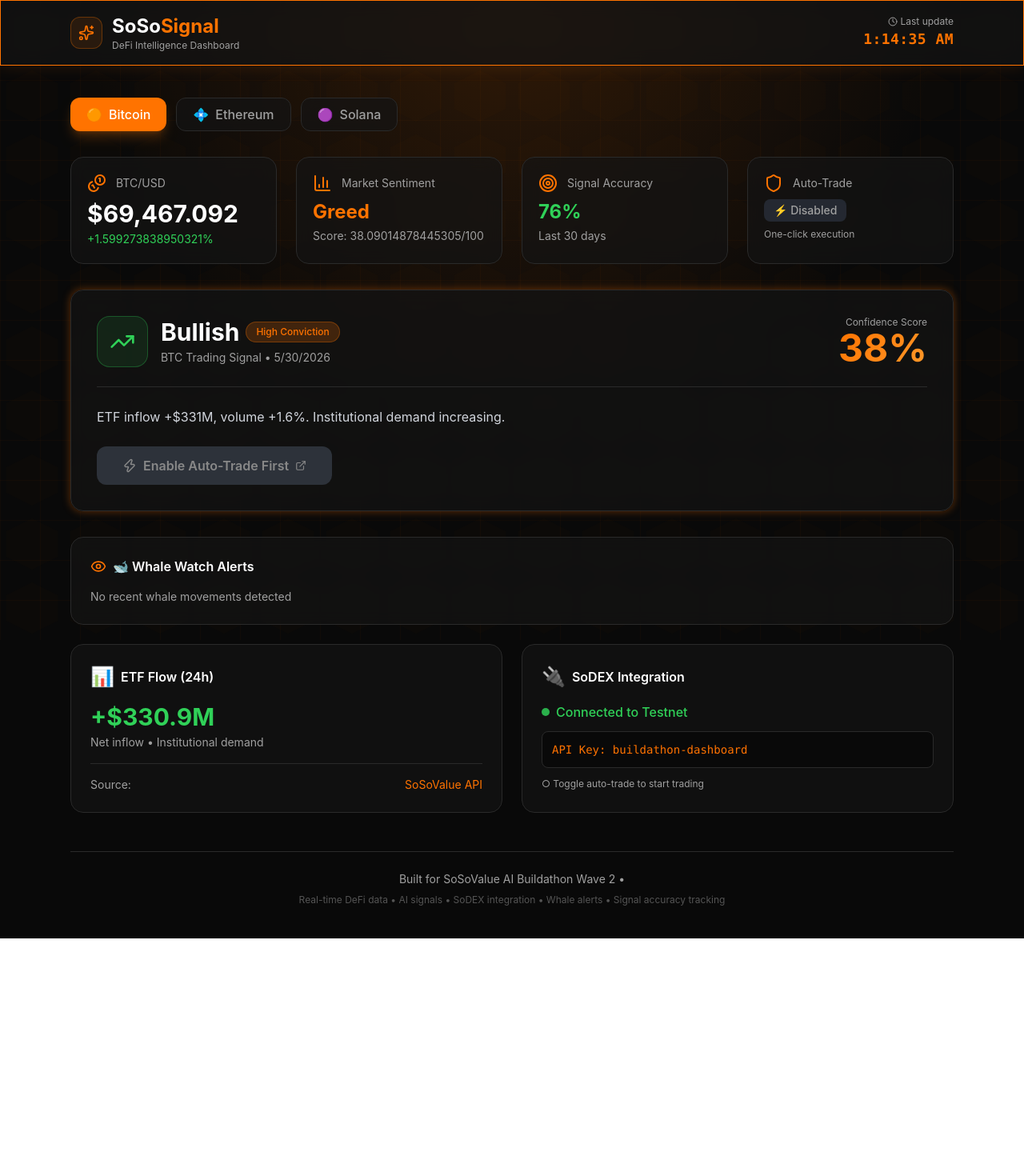
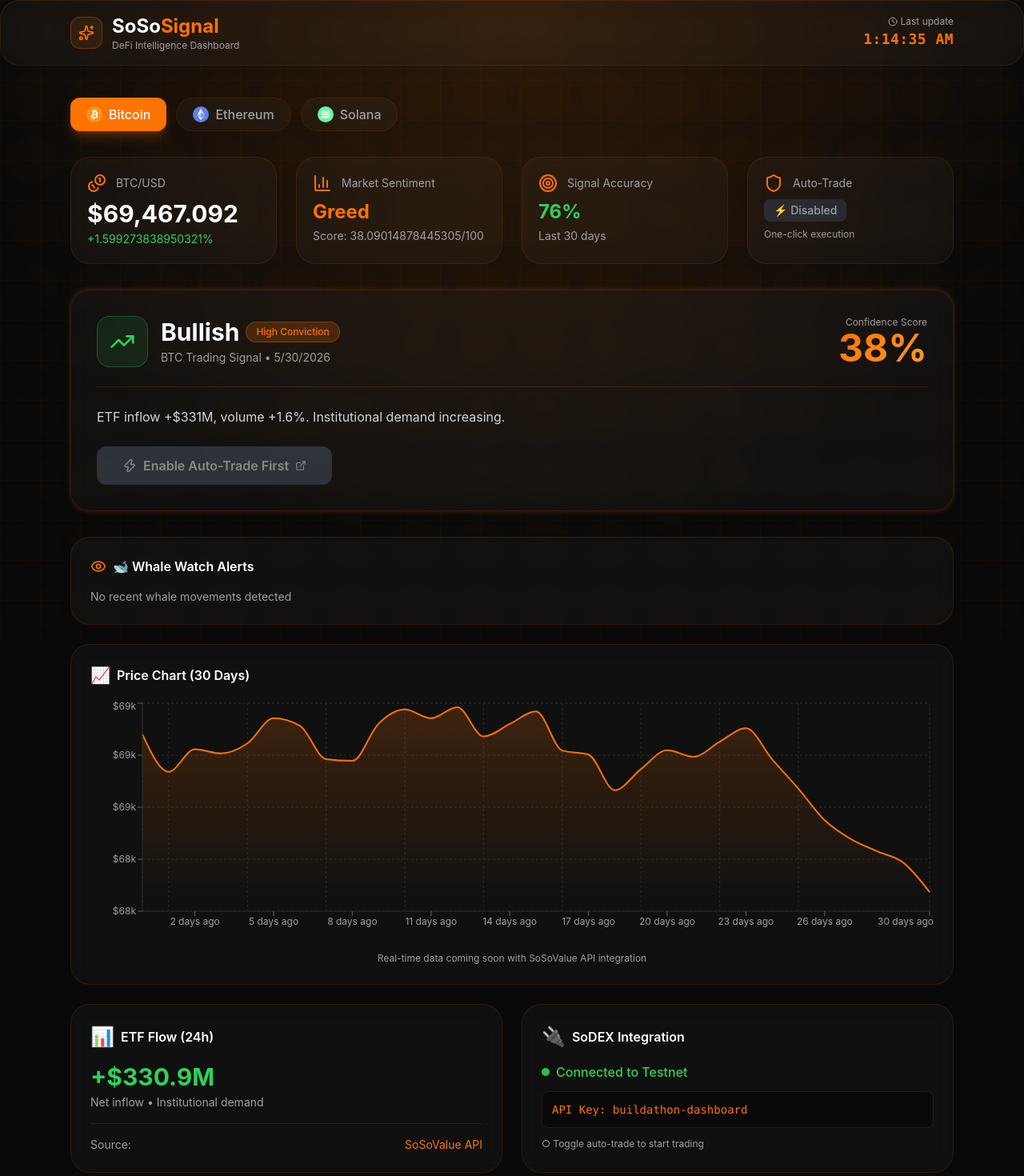
Before and after one commit to abdulsaminu/soso-dashboard, a Next.js app: page / in a window 1280 px wide. Shown: the top 1470 px of the page at 80% size. Before the commit the page ends 1173 px from the top, so only its background shows below. Built offline with nearby package versions, Linux system fonts and the light colour scheme.

Commit message:
feat: added price chart component and updated glass card styles

```diff
--- /dev/null
+++ b/app/components/PriceChart.tsx
@@ -0,0 +1,79 @@
+"use client";
+
+import {
+  AreaChart,
+  Area,
+  XAxis,
+  YAxis,
+  Tooltip,
+  ResponsiveContainer,
+  CartesianGrid,
+} from 'recharts';
+
+// Mock price data (will be replaced with real API data)
+const generateMockData = () => {
+  const data = [];
+  let price = 68000;
+  for (let i = 30; i >= 0; i--) {
+    const change = (Math.random() - 0.5) * 400;
+    price = price + change;
+    data.push({
+      date: `${i} days ago`,
+      price: price,
+    });
+  }
+  return data.reverse();
+};
+
+export default function PriceChart() {
+  const data = generateMockData();
+
+  return (
+    <div className="glass-card p-6 w-full">
+      <h3 className="font-semibold mb-4 text-soso-text-primary flex items-center gap-2">
+        <span className="text-xl">📈</span> Price Chart (30 Days)
+      </h3>
+      <ResponsiveContainer width="100%" height={300}>
+        <AreaChart data={data}>
+          <defs>
+            <linearGradient id="priceGradient" x1="0" y1="0" x2="0" y2="1">
+              <stop offset="5%" stopColor="#FF7300" stopOpacity={0.3} />
+              <stop offset="95%" stopColor="#FF7300" stopOpacity={0} />
+            </linearGradient>
+          </defs>
+          <CartesianGrid strokeDasharray="3 3" stroke="#2A2A2A" />
+          <XAxis
+            dataKey="date"
+            tick={{ fill: '#A0A0A0', fontSize: 12 }}
+            axisLine={{ stroke: '#2A2A2A' }}
+          />
+          <YAxis
+            tick={{ fill: '#A0A0A0', fontSize: 12 }}
+            axisLine={{ stroke: '#2A2A2A' }}
+            domain={['auto', 'auto']}
+            tickFormatter={(value) => `$${(value / 1000).toFixed(0)}k`}
+          />
+          <Tooltip
+            contentStyle={{
+              backgroundColor: '#141414',
+              border: '1px solid rgba(255, 115, 0, 0.2)',
+              borderRadius: '12px',
+              color: '#FFFFFF',
+            }}
+            formatter={(value: number) => [`$${value.toLocaleString()}`, 'Price']}
+          />
+          <Area
+            type="monotone"
+            dataKey="price"
+            stroke="#FF7300"
+            strokeWidth={2}
+            fill="url(#priceGradient)"
+          />
+        </AreaChart>
+      </ResponsiveContainer>
+      <div className="text-soso-text-secondary text-xs text-center mt-4">
+        Real-time data coming soon with SoSoValue API integration
+      </div>
+    </div>
+  );
+}
--- a/app/globals.css
+++ b/app/globals.css
@@ -3,23 +3,24 @@
 @theme {
   /* SoSoValue Official Colors */
   --color-soso-bg: #090909;
-  --color-soso-card: #141414;
+  --color-soso-card: rgba(20, 20, 20, 0.6);
   --color-soso-accent: #FF7300;
   --color-soso-accent-hover: #E06600;
   --color-soso-text-primary: #FFFFFF;
   --color-soso-text-secondary: #A0A0A0;
   --color-soso-success: #30D158;
   --color-soso-danger: #FF453A;
-  --color-soso-border: #2A2A2A;
+  --color-soso-border: rgba(255, 115, 0, 0.15);
 }
 
-/* SoSoValue Base Styles */
+/* Base Styles */
 html {
   scroll-behavior: smooth;
 }
 
 body {
   font-family: 'Inter', system-ui, -apple-system, 'Segoe UI', Roboto, sans-serif;
+  background: #090909;
 }
 
 /* New Background with Radial Gradient */
@@ -50,7 +51,7 @@
   z-index: 0;
 }
 
-/* Floating Hexagon Shapes (DeFi abstract pattern) */
+/* Floating Hexagon Shapes */
 .defi-bg::after {
   content: "";
   position: fixed;
@@ -66,17 +67,18 @@
   opacity: 0.5;
 }
 
-/* Glass Card */
+/* Glass Card Effect */
 .glass-card {
-  background: rgba(20, 20, 20, 0.7);
-  backdrop-filter: blur(10px);
-  border: 1px solid #2A2A2A;
+  background: rgba(255, 255, 255, 0.03);
+  backdrop-filter: blur(12px);
+  border: 1px solid rgba(255, 115, 0, 0.12);
+  border-radius: 1.5rem;
   transition: all 0.3s ease;
 }
 
 .glass-card:hover {
-  border-color: #FF7300;
-  box-shadow: 0 0 20px rgba(255, 115, 0, 0.15);
+  border-color: rgba(255, 115, 0, 0.35);
+  background: rgba(255, 255, 255, 0.05);
 }
 
 /* Gradient Text */
@@ -90,8 +92,8 @@
 
 /* Animated Orange Glow */
 @keyframes orangeGlow {
-  0%, 100% { box-shadow: 0 0 5px rgba(255, 115, 0, 0.3); }
-  50% { box-shadow: 0 0 20px rgba(255, 115, 0, 0.5); }
+  0%, 100% { box-shadow: 0 0 5px rgba(255, 115, 0, 0.2); }
+  50% { box-shadow: 0 0 20px rgba(255, 115, 0, 0.35); }
 }
 
 .neon-orange-glow {
--- a/app/page.tsx
+++ b/app/page.tsx
@@ -6,6 +6,7 @@
   Sparkles, Coins, BarChart3, Shield, Clock,
   Target, Eye, Wallet, RefreshCw, CheckCircle, XCircle
 } from "lucide-react";
+import PriceChart from './components/PriceChart';
 
 type Asset = 'BTC' | 'ETH' | 'SOL';
 type Signal = {
@@ -43,7 +44,6 @@
 
       if (data.error) throw new Error(data.error);
 
-      // Set data based on selected asset
       const assetData = data[selectedAsset.toLowerCase()];
       setPrice(assetData.price);
       setChange24h(assetData.change24h);
@@ -54,7 +54,6 @@
       setAccuracy(data.accuracy);
     } catch (error) {
       console.error('Fetch error:', error);
-      // Fallback mock data
       setPrice(selectedAsset === 'BTC' ? 69420 : selectedAsset === 'ETH' ? 3800 : 180);
       setChange24h(2.34);
       setSignal({
@@ -107,9 +106,9 @@
   }, [selectedAsset]);
 
   const assetButtons = [
-    { symbol: 'BTC', name: 'Bitcoin', icon: '🟠' },
-    { symbol: 'ETH', name: 'Ethereum', icon: '💠' },
-    { symbol: 'SOL', name: 'Solana', icon: '🟣' },
+    { symbol: 'BTC', name: 'Bitcoin', icon: '/coins/btc.svg' },
+    { symbol: 'ETH', name: 'Ethereum', icon: '/coins/eth.svg' },
+    { symbol: 'SOL', name: 'Solana', icon: '/coins/sol.svg' },
   ];
 
   return (
@@ -148,13 +147,13 @@
             <button
               key={asset.symbol}
               onClick={() => setSelectedAsset(asset.symbol as Asset)}
-              className={`px-5 py-2 rounded-xl font-medium transition-all duration-200 ${
+              className={`px-5 py-2 rounded-xl font-medium transition-all duration-200 flex items-center gap-2 ${
                 selectedAsset === asset.symbol
                   ? 'bg-soso-accent text-white shadow-lg shadow-soso-accent/25'
                   : 'glass-card text-soso-text-secondary hover:text-white hover:border-soso-accent/50'
               }`}
             >
-              <span className="mr-2">{asset.icon}</span>
+              <img src={asset.icon} alt={asset.name} className="w-5 h-5" />
               {asset.name}
             </button>
           ))}
@@ -162,7 +161,7 @@
 
         {/* 4 Stats Cards */}
         <div className="grid md:grid-cols-4 gap-6 mb-8">
-          <div className="glass-card rounded-2xl p-5">
+          <div className="glass-card p-5">
             <div className="flex items-center gap-3 mb-2">
               <Coins className="text-soso-accent" size={24} />
               <span className="text-soso-text-secondary text-sm">{selectedAsset}/USD</span>
@@ -179,7 +178,7 @@
             )}
           </div>
 
-          <div className="glass-card rounded-2xl p-5">
+          <div className="glass-card p-5">
             <div className="flex items-center gap-3 mb-2">
               <BarChart3 className="text-soso-accent" size={24} />
               <span className="text-soso-text-secondary text-sm">Market Sentiment</span>
@@ -188,7 +187,7 @@
             <div className="text-soso-text-secondary text-sm mt-1">Score: {sentiment?.score || 50}/100</div>
           </div>
 
-          <div className="glass-card rounded-2xl p-5">
+          <div className="glass-card p-5">
             <div className="flex items-center gap-3 mb-2">
               <Target className="text-soso-accent" size={24} />
               <span className="text-soso-text-secondary text-sm">Signal Accuracy</span>
@@ -197,7 +196,7 @@
             <div className="text-soso-text-secondary text-sm mt-1">Last 30 days</div>
           </div>
 
-          <div className="glass-card rounded-2xl p-5">
+          <div className="glass-card p-5">
             <div className="flex items-center gap-3 mb-2">
               <Shield className="text-soso-accent" size={24} />
               <span className="text-soso-text-secondary text-sm">Auto-Trade</span>
@@ -218,12 +217,12 @@
 
         {/* Main Signal Card */}
         {loading ? (
-          <div className="glass-card rounded-2xl p-16 text-center">
+          <div className="glass-card p-16 text-center">
             <Activity className="animate-spin mx-auto mb-4 text-soso-accent" size={48} />
             <p className="text-soso-text-secondary">Analyzing DeFi market data...</p>
           </div>
         ) : signal && (
-          <div className="glass-card rounded-2xl p-8 mb-8 border-l-4 border-l-soso-accent neon-orange-glow">
+          <div className="glass-card p-8 mb-8 border-l-4 border-l-soso-accent neon-orange-glow">
             <div className="flex items-start justify-between flex-wrap gap-4">
               <div className="flex items-center gap-4">
                 {signal.direction === "bullish" ? (
@@ -283,7 +282,7 @@
         )}
 
         {/* Whale Watch Alerts Panel */}
-        <div className="glass-card rounded-2xl p-6 mb-6">
+        <div className="glass-card p-6 mb-6">
           <div className="flex items-center gap-2 mb-4">
             <Eye className="text-soso-accent" size={20} />
             <h3 className="font-semibold">🐋 Whale Watch Alerts</h3>
@@ -307,9 +306,14 @@
           )}
         </div>
 
+        {/* Price Chart */}
+        <div className="mt-6">
+          <PriceChart />
+        </div>
+
         {/* Two Column Info Panels */}
-        <div className="grid md:grid-cols-2 gap-6">
-          <div className="glass-card rounded-2xl p-6 hover:border-soso-accent transition-all duration-300">
+        <div className="grid md:grid-cols-2 gap-6 mt-6">
+          <div className="glass-card p-6 hover:border-soso-accent transition-all duration-300">
             <div className="flex items-center gap-2 mb-4">
               <span className="text-2xl">📊</span>
               <h3 className="font-semibold">ETF Flow (24h)</h3>
@@ -328,7 +332,7 @@
             </div>
           </div>
 
-          <div className="glass-card rounded-2xl p-6 hover:border-soso-accent transition-all duration-300">
+          <div className="glass-card p-6 hover:border-soso-accent transition-all duration-300">
             <div className="flex items-center gap-2 mb-4">
               <span className="text-2xl">🔌</span>
               <h3 className="font-semibold">SoDEX Integration</h3>
@@ -349,7 +353,7 @@
         {/* Footer */}
         <footer className="mt-12 pt-6 border-t border-soso-border text-center">
           <p className="text-soso-text-secondary text-sm">
-            Built for SoSoValue AI Buildathon Wave 2 •
+            Built for SoSoValue AI Buildathon Wave 2
           </p>
           <p className="text-soso-text-secondary/50 text-xs mt-2">
             Real-time DeFi data • AI signals • SoDEX integration • Whale alerts • Signal accuracy tracking
```
